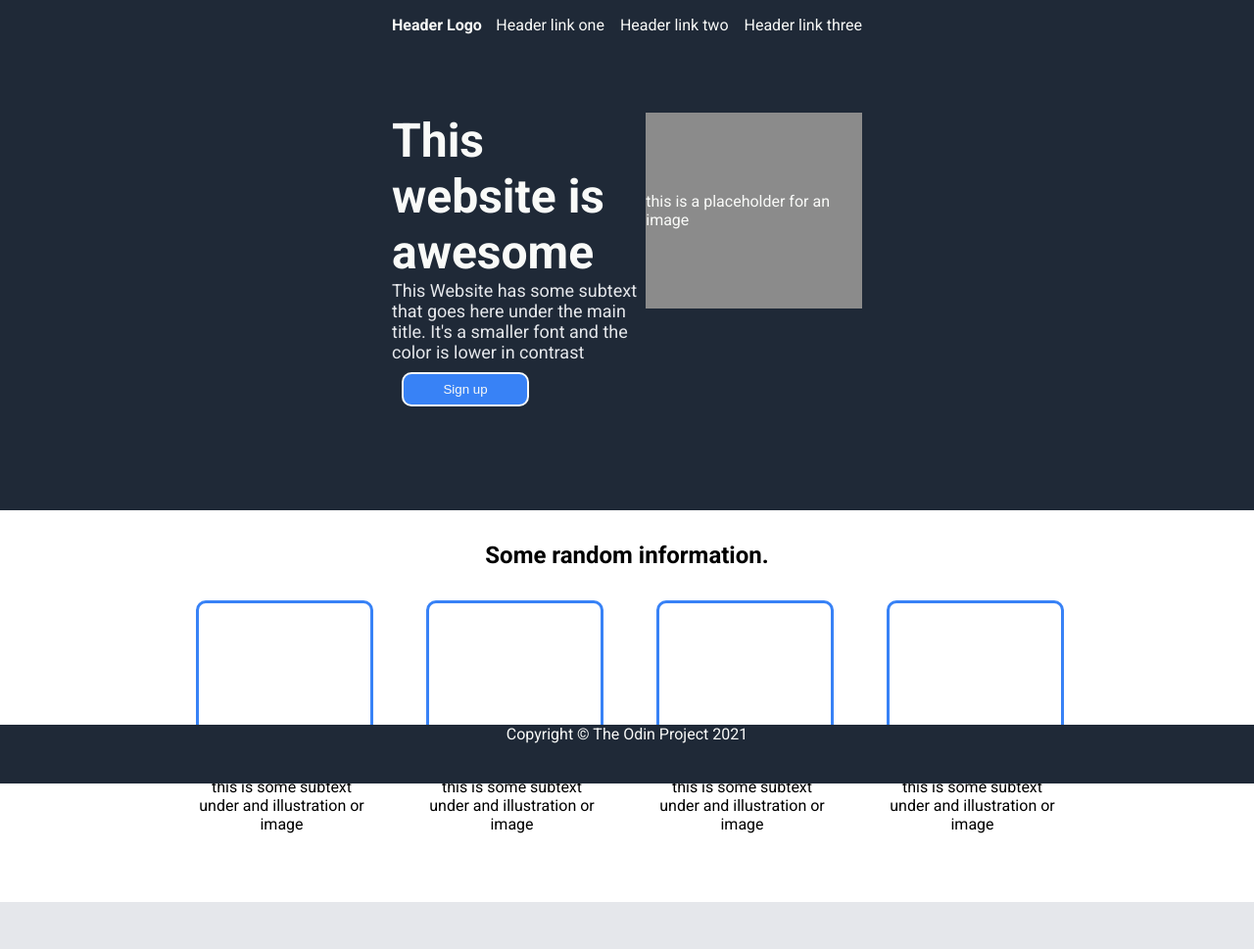
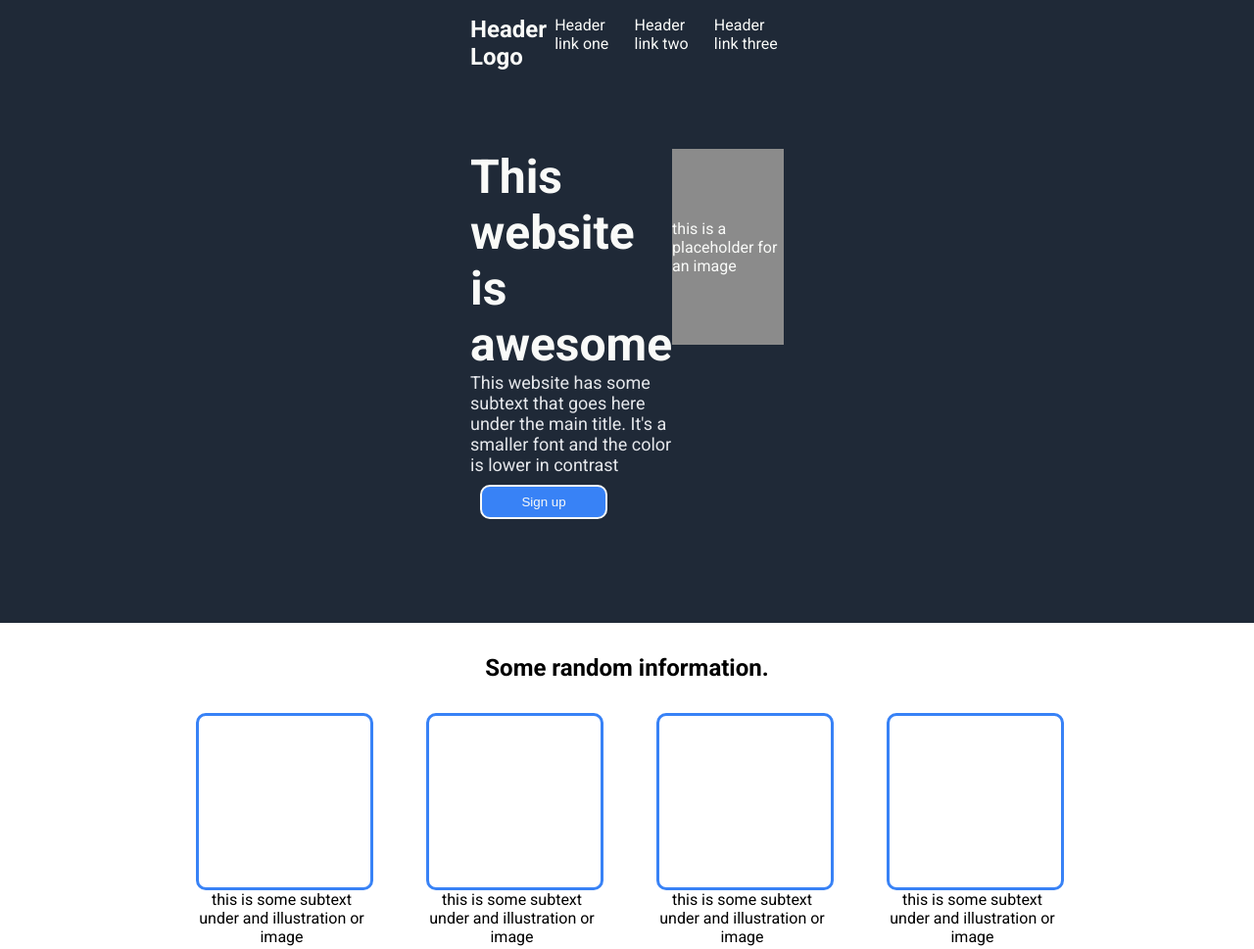
Before and after one commit to daysh14/odin-landing, a plain HTML site: page index.html in a window 1280 px wide. Shown: the top 969 px of the page at 98% size. Drawn offline with Linux system fonts and the light colour scheme.

Commit message:
added more formatting

```diff
--- a/index.html
+++ b/index.html
@@ -9,7 +9,7 @@
 <body>
     <div class="header">
         <div class="top">
-            <div><b>Header Logo</b></div>
+            <h2>Header Logo</h2>
             <ul>
                 <li><a href=#>Header link one</a></li>
                 <li><a href=#>Header link two</a></li>
@@ -19,7 +19,7 @@
         <div class="bottom">
             <div class="text">
                 <p id="primary">This website is awesome</p>
-                <p id="secondary">This Website has some subtext that goes here under the main title. It's a smaller font and the color is lower in contrast</p>
+                <p id="secondary">This website has some subtext that goes here under the main title. It's a smaller font and the color is lower in contrast</p>
                 <button>Sign up</button>
             </div>
             <div class="placeholder">this is a placeholder for an image</div>
--- a/style.css
+++ b/style.css
@@ -8,9 +8,6 @@
 body {
     font-family: 'Roboto', sans-serif;
     margin: 0;
-    min-height: 400px;
-    margin-bottom: 100px;
-    clear: both;
 }
 
 .header,
@@ -22,7 +19,7 @@ body {
 .header {
     display: flex;
     flex-direction: column;
-    padding: 1em 25em;
+    padding: 1em 30em;
 }
 
 .top {
@@ -103,7 +100,7 @@ a {
     background-color: #E5E7EB;
     display: flex;
     flex-direction: column;
-    padding: 5em 30em;
+    padding: 5em 33em;
 }
 
 #quote {
@@ -119,9 +116,10 @@ a {
 .action {
     display: flex;
     justify-content: space-between;
+    align-items: center;
     background-color: #3882F6;
-    padding: 24px 130px;
-    margin: 4em 25em;
+    padding: 24px 100px;
+    margin: 4em 30em;
     color: #F9FAf8;
 }
 
@@ -137,9 +135,8 @@ button {
 }
 
 .footer {
-    position: fixed;
-    bottom: 0;
-    width: 100%;
-    height: 60px;
-    text-align: center;
+    display: flex;
+    justify-content: center;
+    align-items: center;
+    height: 80px;
 }
```
